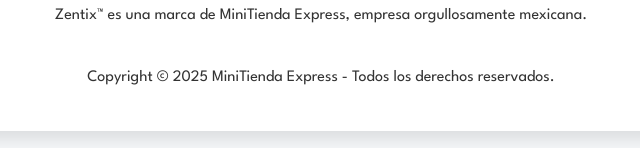
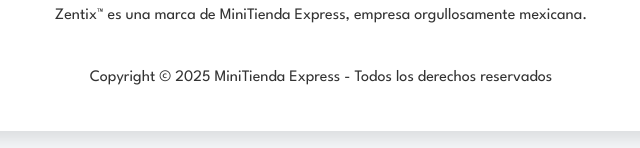
Before and after one commit to jgazcagtz/zentixmte, a website: page index.html in a window 1280 px wide. Shown: the part 1293-1441 px from the top of the page, 319-959 px from the left. Drawn offline with Linux system fonts and the light colour scheme.

Commit message:
Update index.html

```diff
--- a/index.html
+++ b/index.html
@@ -55,7 +55,7 @@
             <button onclick="window.location.href='https://languagetutor.vercel.app/'">Ejemplo 3</button><br>
         </section><br>
         <br>  <p>Zentix™ es una marca de MiniTienda Express, empresa orgullosamente mexicana.</p><br>
-          <p>Copyright © 2025 MiniTienda Express - Todos los derechos reservados.</p>
+          <p>Copyright © 2025 MiniTienda Express - Todos los derechos reservados</p>
         </section>
 
     </main>
```
